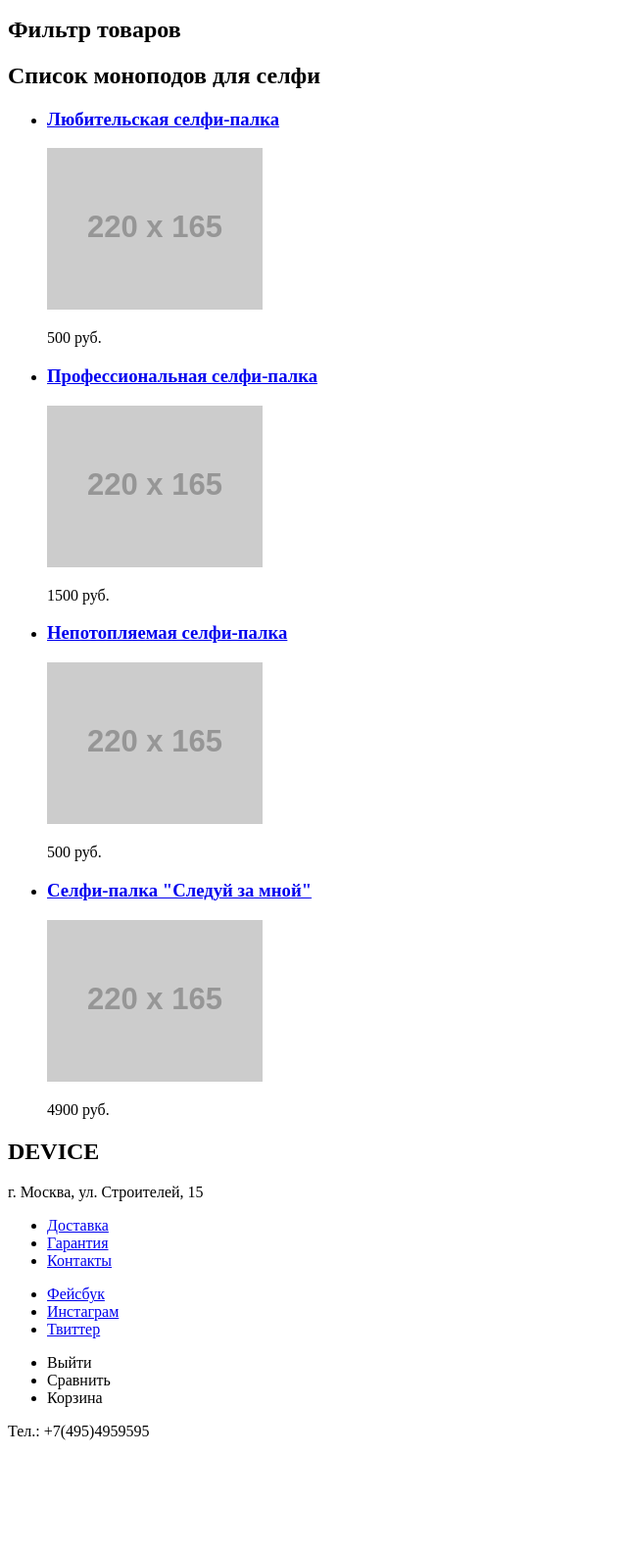
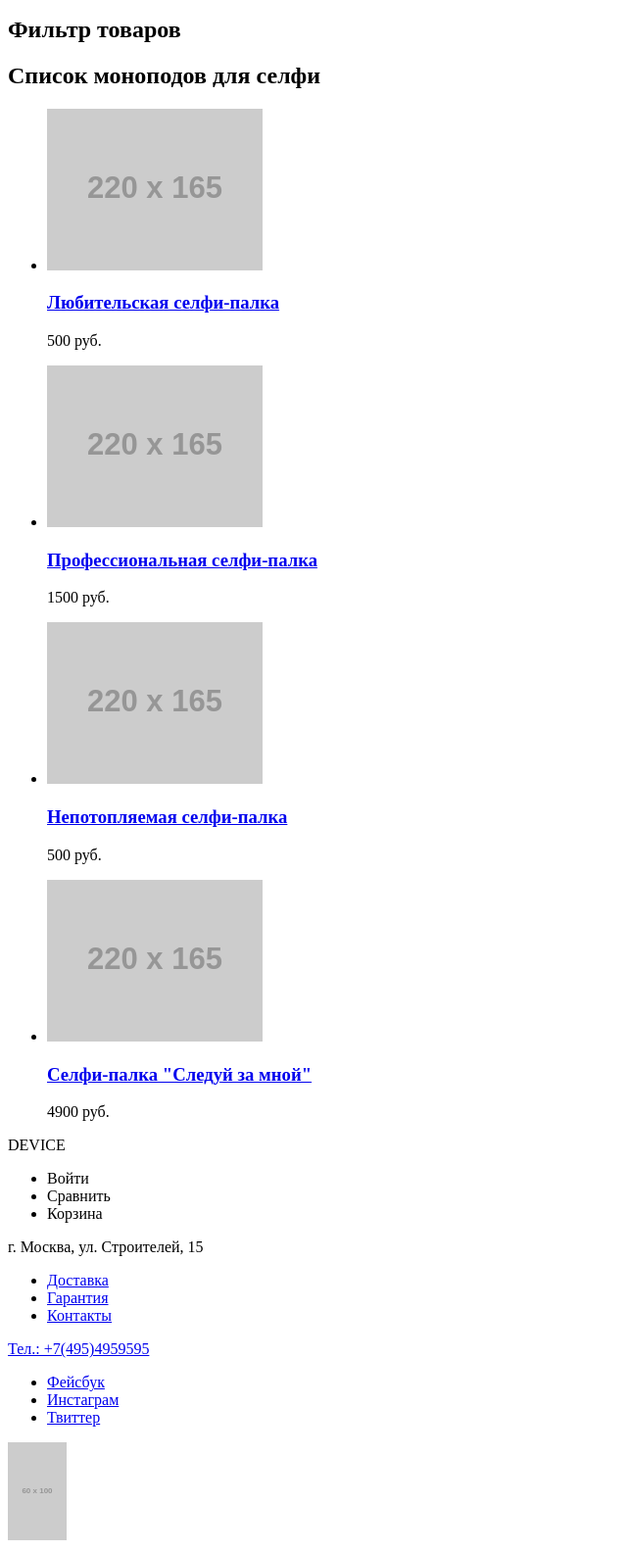
Before and after one commit to ForLiska/701085-device, a plain HTML site: page catalog.html in a window 1280 px wide. Shown: the part 478-2062 px from the top of the page at 98% size, without its empty margins (0-640 px from the left). Before the commit the page ends 1964 px from the top, so only its background shows below. Drawn offline with Linux system fonts and the light colour scheme; placeholder pictures from the web are drawn by us.

Commit message:
начало разметки личн.проект. / исправила ошибки

```diff
--- a/catalog.html
+++ b/catalog.html
@@ -7,20 +7,20 @@
   <body>
     <header class="main-header">
         <nav class="main-navigation">
-          <a class="main-header-logo" href="index.html">
+            <a class="main-header-logo">
              <img src="http://placehold.it/150x100" width="368" height="153" alt="Логотип DEVICE">
             </a>
               <ul class="user-navigation">
-                <li class="search-link">Поиск по сайту</li>
-                <li class="login-link">Войти</li>
-                <li class="compare-link">Сравнить</li>
-                <li class="cart-link">Корзина</li>
+                 <li class="search-link user-item">Поиск по сайту</li>
+                 <li class="login-link user-item"><a href="login.html" class="user-link user-link-login">Войти</a></li>
+                 <li class="compare-link user-item"><a href="compare.html" class="user-link user-link-compare" >Сравнить</a></li>
+                 <li class="cart-link user-item"><a href="cart.html" class="user-link user-link-cart">Корзина</a></li>
              </ul>
                  <ul class="site-navigation">
-              <li class="site-navigation-current"><a href="catalog.html">Каталог товаров</a></li>
-              <li><a href="delivery.html">Доставка</a></li>
-              <li><a href="guarantee.html">Гарантия</a></li>
-              <li><a href="contacts.html">Контакты</a></li>
+                 <li class="site-item"><a href="catalog.html">Каталог товаров</a></li>
+                 <li class="site-item"><a href="delivery.html">Доставка</a></li>
+                 <li class="site-item"><a href="guarantee.html">Гарантия</a></li>
+                 <li class="site-item"><a href="contacts.html">Контакты</a></li>
              </ul>
          </nav>
     </header>
@@ -40,54 +40,51 @@
        <section class="catalog">
            <h2 class="visually-hidden">Список моноподов для селфи</h2>
            <ul class="catalog-list">
-               <li class="catalog-item">
-                   <h3>
-                    <a href="catalog-item.html">
-                        Любительская селфи-палка</a>
-                    </h3>
-                    <p>
+               <li class="catalog-item ">
+                    <p class="catalog-item-image">
                         <a href="catalog-item.thml">
                         <img src="http://placehold.it/220x165" width="220" height="165" alt="Любительская селфи палка">
                         </a>
                     </p>
+                    <h3 class="catalog-category">
+                        <a href="catalog-item.html">Любительская селфи-палка</a>
+                    </h3>
                     <p class="catalog-item-price">500 руб.</p>
                </li>
 
                <li class="catalog-item">
-                    <h3>
-                     <a href="catalog-item.html">
-                         Профессиональная селфи-палка</a>
-                     </h3>
-                     <p>
+                     <p class="catalog-item-image">
                          <a href="catalog-item.thml">
-                         <img src="http://placehold.it/220x165" width="220" height="165" alt="Любительская селфи палка">
+                         <img src="http://placehold.it/220x165" width="220" height="165" alt="Профессиональная селфи-палка">
                          </a>
                      </p>
+                     <h3 class="catalog-category">
+                        <a href="catalog-item.html">Профессиональная селфи-палка</a>
+                     </h3>
                      <p class="catalog-item-price">1500 руб.</p>
                 </li>
 
                 <li class="catalog-item">
-                   <h3>
-                    <a href="catalog-item.html">
-                        Непотопляемая селфи-палка</a>
-                    </h3>
-                    <p>
+                    <p class="catalog-item-image">
                         <a href="catalog-item.thml">
-                        <img src="http://placehold.it/220x165" width="220" height="165" alt="Любительская селфи палка">
+                        <img src="http://placehold.it/220x165" width="220" height="165" alt=" Непотопляемая селфи-палка">
                         </a>
                     </p>
+                    <h3 class="catalog-category">
+                        <a href="catalog-item.html"> Непотопляемая селфи-палка</a>
+                    </h3>
                     <p class="catalog-item-price">500 руб.</p>
                </li>
                <li class="catalog-item">
-                    <h3>
-                     <a href="catalog-item.html">
-                         Селфи-палка "Следуй за мной"</a>
-                     </h3>
-                     <p>
+                    <p class="catalog-item-image">
                         <a href="catalog-item.thml">
-                         <img src="http://placehold.it/220x165" width="220" height="165" alt="Любительская селфи палка">
+                         <img src="http://placehold.it/220x165" width="220" height="165" alt="Селфи-палка Следуй за мной">
                          </a>
                     </p>
+                    <h3 class="catalog-category">
+                        <a href="catalog-item.html">Селфи-палка "Следуй за мной"</a>
+                     </h3>
+
                      <p class="catalog-item-price">4900 руб.</p>
                 </li>
            </ul>
@@ -96,9 +93,14 @@
 
     </main>
 
+    <footer class="main-footer">
+            <div class="logo">DEVICE</div>
+            <ul class="user-navigation">
+              <li class="login-link">Войти</li>
+              <li class="compare-link">Сравнить</li>
+              <li class="cart-link">Корзина</li>
+            </ul>
 
-    <footer class="main-footer">
-      <h2>DEVICE</h2>
             <p class="footer-contacts">
               г. Москва, ул. Строителей, 15
             </p>
@@ -109,28 +111,19 @@
                 <li><a href="contacts.html">Контакты</a></li>
               </ul>
             </nav>
-          <div class="footer-social"></div>
+              <p class="footer-contacts">
+                <a href="tel:+74954959595">Тел.: +7(495)4959595</a>
+              </p>
+            <div class="footer-social">
               <ul>
                 <li><a class="social-button" href="#">Фейсбук</a></li>
                 <li><a class="social-button" href="#">Инстаграм</a></li>
                 <li><a class="social-button" href="#">Твиттер</a></li>
               </ul>
             </div>
-
-          <div>
-            <ul class="user-navigation">
-              <li class="login-link">Выйти</li>
-              <li class="compare-link">Сравнить</li>
-              <li class="cart-link">Корзина</li>
-            </ul>
-          </div>
-          <p class="footer-copyright">
-            Тел.: +7(495)4959595
-          </p>
-
+            <a href="https://htmlacademy.ru/intensive/htmlcss" class="academy-logo">
+              <img src="http://placehold.it/60x100" width="60" height="100" alt="Логотип htmlacademy">
+            </a>
             </footer>
-
-
-
   </body>
 </html>
```
Also changed, not shown: index.html (+28 -30 lines). Lines whose indentation alone changed are shown as unchanged.
